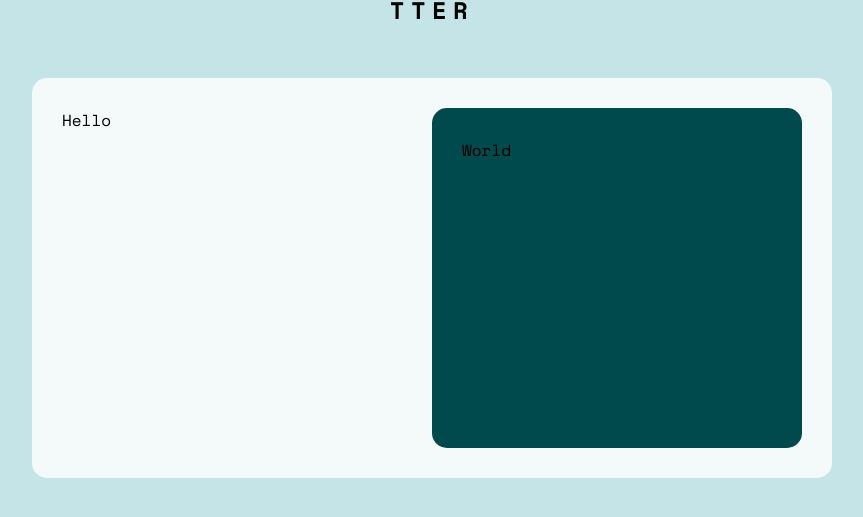
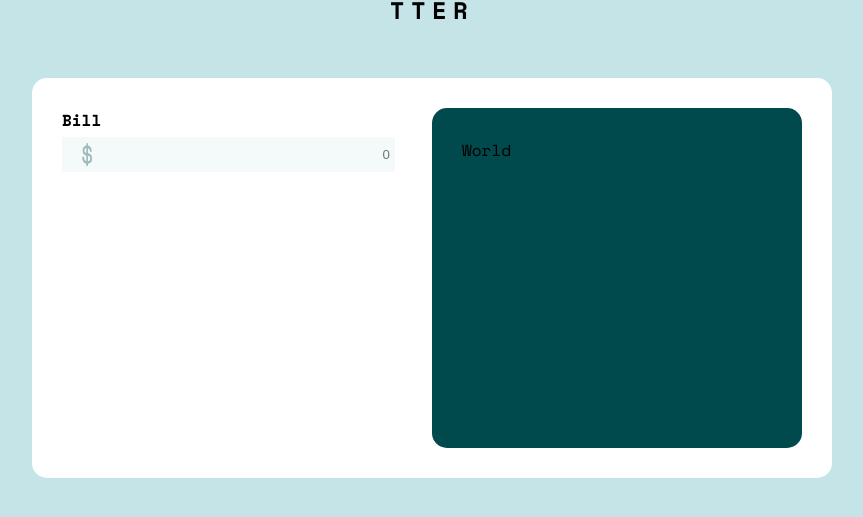
Before and after one commit to OthankQ/tip_splitter, a Next.js app: page / in a window 1280 px wide. Shown: the part 183-700 px from the top of the page, without its empty margins (208-1071 px from the left). Built offline with nearby package versions, Linux system fonts and the light colour scheme.

Commit message:
create input and inputBar component

```diff
--- /dev/null
+++ b/components/Input.tsx
@@ -0,0 +1,31 @@
+import React from 'react';
+import styled from 'styled-components';
+
+import { InputBar } from './InputBar';
+
+const StyledDiv = styled.div`
+  display: flex;
+  flex-direction: column;
+  gap: 5px;
+`;
+
+type InputProps = {
+  label: string;
+  icon: string;
+};
+
+export class Input extends React.Component<InputProps, {}> {
+  constructor(props: InputProps) {
+    super(props);
+  }
+
+  render() {
+    const { label, icon } = this.props;
+    return (
+      <StyledDiv>
+        <h4>{label}</h4>
+        <InputBar icon={icon} />
+      </StyledDiv>
+    );
+  }
+}
--- /dev/null
+++ b/components/InputBar.tsx
@@ -0,0 +1,50 @@
+import Image from 'next/image';
+import React from 'react';
+import styled from 'styled-components';
+
+import dollarSign from '../public/images/icon-dollar.svg';
+
+const StyledDiv = styled.div`
+  width: 90%;
+  height: 35px;
+  border: none;
+  padding: 5px;
+  padding-left: 20px;
+  display: flex;
+  justify-content: space-between;
+  background-color: hsl(189, 41%, 97%);
+
+  Image {
+    width: 5px;
+  }
+
+  input {
+    border: none;
+    background-color: hsl(189, 41%, 97%);
+    text-align: right;
+
+    :focus {
+      outline: none;
+    }
+  }
+`;
+
+type InputBarProps = {
+  icon: string;
+};
+
+export class InputBar extends React.Component<InputBarProps, {}> {
+  constructor(props: InputBarProps) {
+    super(props);
+  }
+
+  render() {
+    const { icon } = this.props;
+    return (
+      <StyledDiv>
+        <Image src={icon} alt="icon" />
+        <input type="text" placeholder="0" />
+      </StyledDiv>
+    );
+  }
+}
--- a/components/MainContainer.tsx
+++ b/components/MainContainer.tsx
@@ -1,8 +1,13 @@
 import React from 'react';
 import styled from 'styled-components';
 
+import { Input } from './Input';
+
+import dollarSign from '../public/images/icon-dollar.svg';
+import personIcon from '../public/images/icon-person.svg';
+
 const StyledDiv = styled.div`
-  background-color: hsl(189, 41%, 97%);
+  background-color: hsl(0, 0%, 100%);
   border-radius: 15px;
   height: 400px;
   width: 800px;
@@ -25,7 +30,9 @@ export class MainContainer extends React.Component {
   render() {
     return (
       <StyledDiv>
-        <div className="left-container">Hello</div>
+        <div className="left-container">
+          <Input label="Bill" icon={dollarSign} />
+        </div>
         <div className="right-container">World</div>
       </StyledDiv>
     );
```
